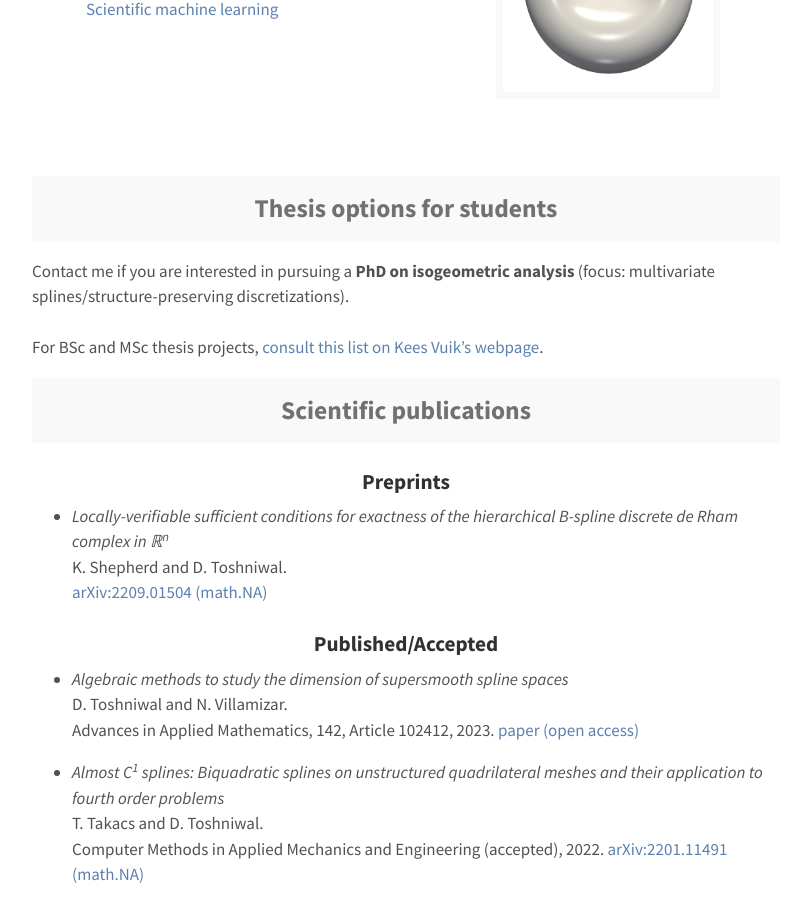
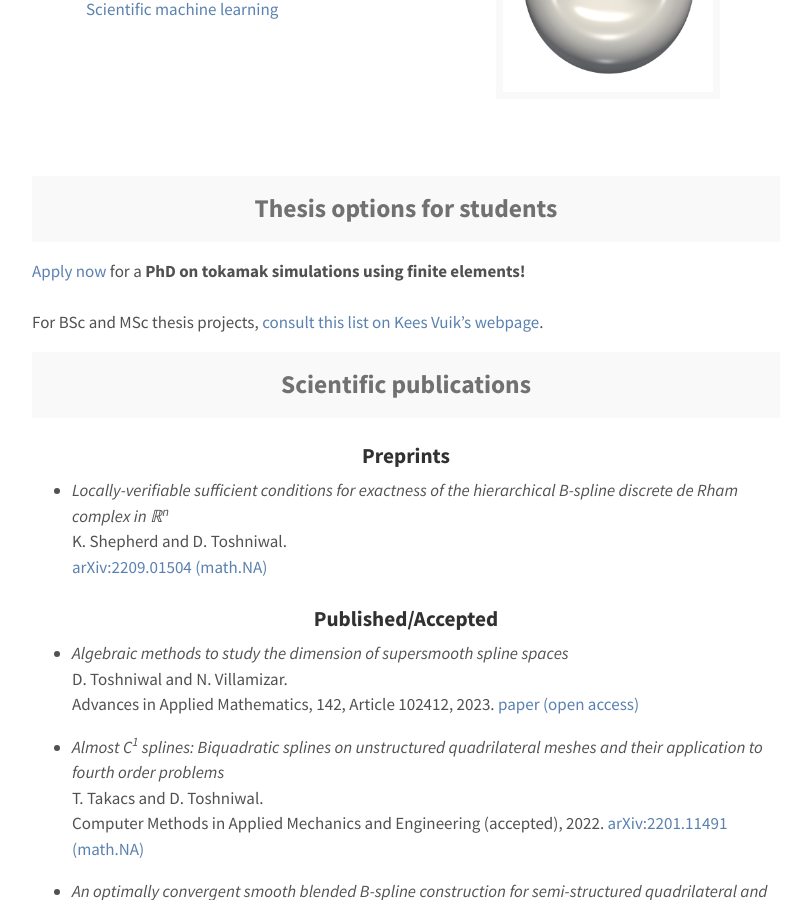
Before and after one commit to dtoshniwal/dtoshniwal.github.io, a Jekyll site: the page built from research.md, in a window 1280 px wide and 900 px high, scrolled down 407 px. Shown: the whole window, without its empty margins (234-1033 px from the left). Built offline with Jekyll 4.4.1, drawn with Linux system fonts in a browser that asks for light colours.

Commit message:
Add vacancy

```diff
--- a/research.md
+++ b/research.md
@@ -27,7 +27,7 @@
 -->
 
 <h2 class="message" align="center">Thesis options for students</h2>
-Contact me if you are interested in pursuing a <b>PhD on isogeometric analysis</b> (focus: multivariate splines/structure-preserving discretizations).
+[Apply now](https://www.tudelft.nl/over-tu-delft/werken-bij-tu-delft/vacatures/details?jobId=8330&jobTitle=PhD%20position%20Finite%20element%20methods%20for%20simulating%20tokamaks%20) for a <b>PhD on tokamak simulations using finite elements!</b>
 <br>
 <br>
 For BSc and MSc thesis projects, [consult this list on Kees Vuik's webpage](http://ta.twi.tudelft.nl/users/vuik/afstudeer_eng.html#nieuw).
```
Also changed, not shown: blog/_posts/2022-09-05-cortona.md (+1 -1 lines).
